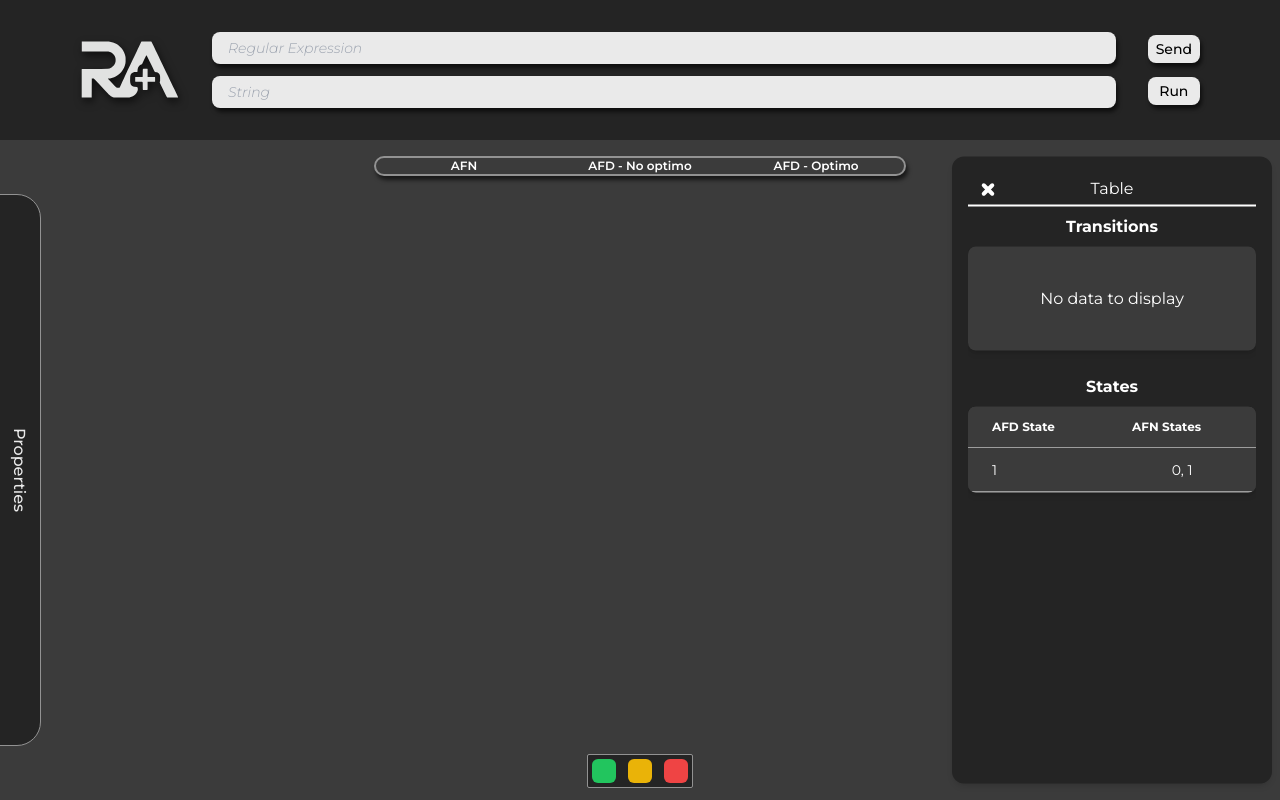
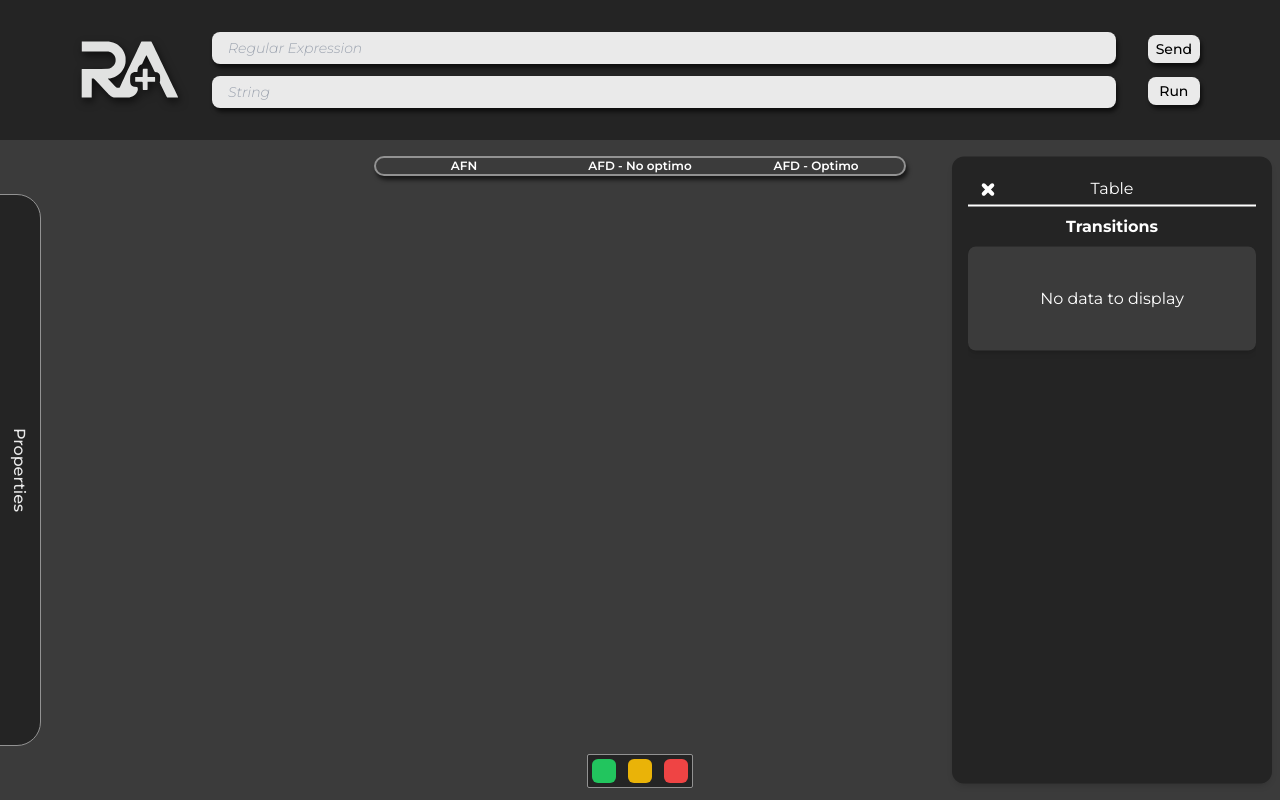
Before and after one commit to Almor21/RegexAutomaton, a React (Vite) app: page / in a window 1280 px wide. Both pictures are taken after a click on the element "Table". Built offline with nearby package versions, Linux system fonts and the light colour scheme.

Commit message:
feat: show equivalence table in the Table section

```diff
--- a/src/App.tsx
+++ b/src/App.tsx
@@ -38,6 +38,8 @@ function App() {
     const [network, reset] = useGraphDrawer(divRef.current, graph);
     const controls = useControls(graph, network, str);
 
+    const [identics, setIdentics] = useState<string[]>([]);
+
     useEffect(() => {
         if (!regex) return;
 
@@ -75,6 +77,9 @@ function App() {
         );
         setTable(afdOptiTable);
         setGraph(tableToGraph(afdOptiTable));
+        setEquivalence(significantStates);
+        setIdentics(identics);
+        console.log(significantStates, identics);
     }, [regex, option]);
 
     return (
@@ -97,9 +102,12 @@ function App() {
                 />
                 <Table
                     graph={graph}
-                    alphabet={alphabet}
+                    alphabet={['', ...alphabet]}
                     option={option}
                     transitions={table?.data}
+                    equivalence={option === 1 ? equivalence ?? undefined : undefined}
+                    significantStates={option === 2 ? equivalence ?? undefined : undefined}
+                    identics={identics}
                 />
 
                 <div ref={divRef} className="w-full h-full"></div>
--- a/src/components/Table.tsx
+++ b/src/components/Table.tsx
@@ -2,17 +2,24 @@ import React, { useEffect, useRef, useState } from 'react';
 import { motion, animate } from 'framer-motion';
 import RGraph from '../objects/RGraph';
 import { TableType } from '../types/afTypes';
+import { EquivalenceTableType } from '../types/subsetTypes';
 
 function Table({
     graph,
     alphabet,
     option,
-    transitions
+    transitions,
+    equivalence,
+    significantStates,
+    identics, // Nuevo prop para los estados idénticos
 }: {
     graph: RGraph | null;
     alphabet: string[];
     option: number;
     transitions?: TableType;
+    equivalence?: EquivalenceTableType;
+    significantStates?: EquivalenceTableType; // La tabla de equivalencia para el AFD optimizado
+    identics?: string[]; // Los estados idénticos para el AFD optimizado
 }) {
     const [open, setOpen] = useState(false);
     const closeDiv = useRef<HTMLDivElement>(null);
@@ -184,12 +191,10 @@ function Table({
                     </div>
 
                     {/* container that will hold the states table */}
-                    {/* the logic has not been implemented */}
-
-                    {(option === 0 || option === 1) && (
+                    {(option === 1 && equivalence) || (option === 2 && significantStates) ? (
                         <>
                             <h2 className="text-white mt-4 text-center font-bold">
-                                States
+                                States Equivalence
                             </h2>
                             <div className="overflow-x-auto overflow-y-auto max-h-50 shadow-md rounded-lg bg-[var(--color-500)]">
                                 <table className="min-w-full table-auto text-sm text-left text-white rounded-lg">
@@ -205,24 +210,52 @@ function Table({
                                                 scope="col"
                                                 className="px-6 py-3"
                                             >
-                                                AFN States
+                                                AFN States Equivalents
                                             </th>
                                         </tr>
                                     </thead>
                                     <tbody>
-                                        {/* replace all with the States table */}
-                                        <tr className="border-b bg-[var(--color-500)] border-white">
-                                            <td className="px-6 py-3">1</td>
-                                            <td className="px-6 py-3 text-center">
-                                                0, 1
-                                            </td>
-                                        </tr>
-
-                                        {/* replace all with the States table */}
+                                        {(option === 1 ? Object.entries(equivalence!) : Object.entries(significantStates!)).map(
+                                            ([afdState, afnStates]) => (
+                                                <tr
+                                                    key={afdState}
+                                                    className="border-b bg-[var(--color-500)] border-white"
+                                                >
+                                                    <td className="px-6 py-3 text-center">
+                                                        {afdState}
+                                                    </td>
+                                                    <td className="px-6 py-3 text-center">
+                                                        {[...afnStates].join(
+                                                            ', '
+                                                        )}
+                                                    </td>
+                                                </tr>
+                                            )
+                                        )}
                                     </tbody>
                                 </table>
                             </div>
                         </>
+                    ) : null}
+
+                    {/* Nuevo contenedor para identics cuando option === 2 */}
+                    {option === 2 && identics && (
+                        <div className="mt-4 text-white">
+                            <h2 className="text-white text-center font-bold">
+                                Identical States
+                            </h2>
+                            <div className="bg-[var(--color-500)] p-3 rounded-lg shadow-md">
+                                {identics.length > 0 ? (
+                                    identics.map((group, index) => (
+                                        <div key={index} className="mb-2">
+                                            <p>{`Group ${index + 1}: ${Array.isArray(group) ? group.join(', ') : group}`}</p>
+                                        </div>
+                                    ))
+                                ) : (
+                                    <p>No identical states found.</p>
+                                )}
+                            </div>
+                        </div>
                     )}
                 </div>
             </motion.div>
```
